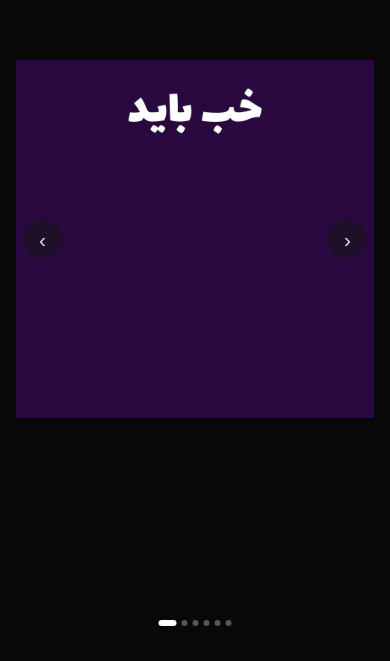
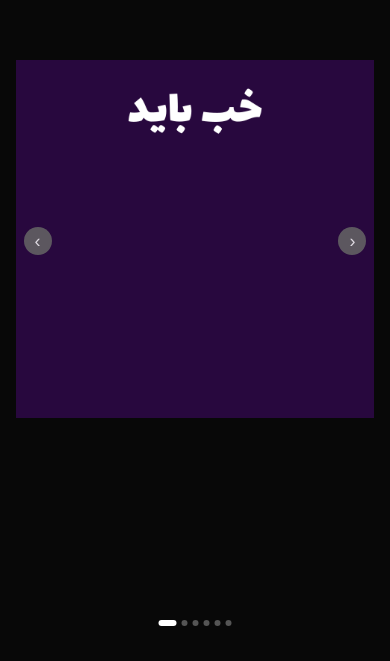
Before and after one commit to sernira/Norao, a plain HTML site: page index.html in a window 390 px wide. Shown: the part 183-844 px from the top of the page. Drawn offline with Linux system fonts and the light colour scheme.

Commit message:
Update index.html

```diff
--- a/index.html
+++ b/index.html
@@ -89,12 +89,11 @@
 
  @media(max-width:650px){
   .nav{
-   width:38px;
-   height:38px;
-   margin-top:-19px;
-   font-size:21px;
-   line-height:38px;
-   background:rgba(25,25,25,.65)
+   width:28px;
+   height:28px;
+   margin-top:-12px;
+   font-size:18px;
+   line-height:20px;
   }
   .prev{left:8px}
   .next{right:8px}
```
